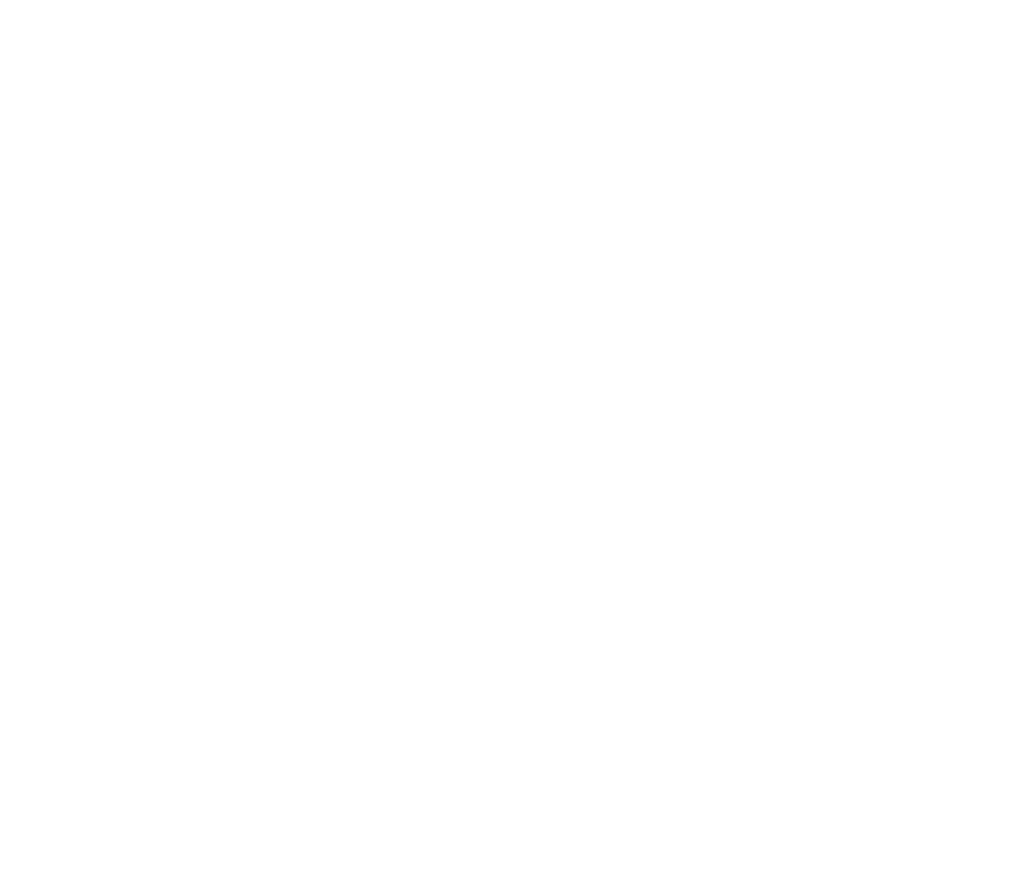
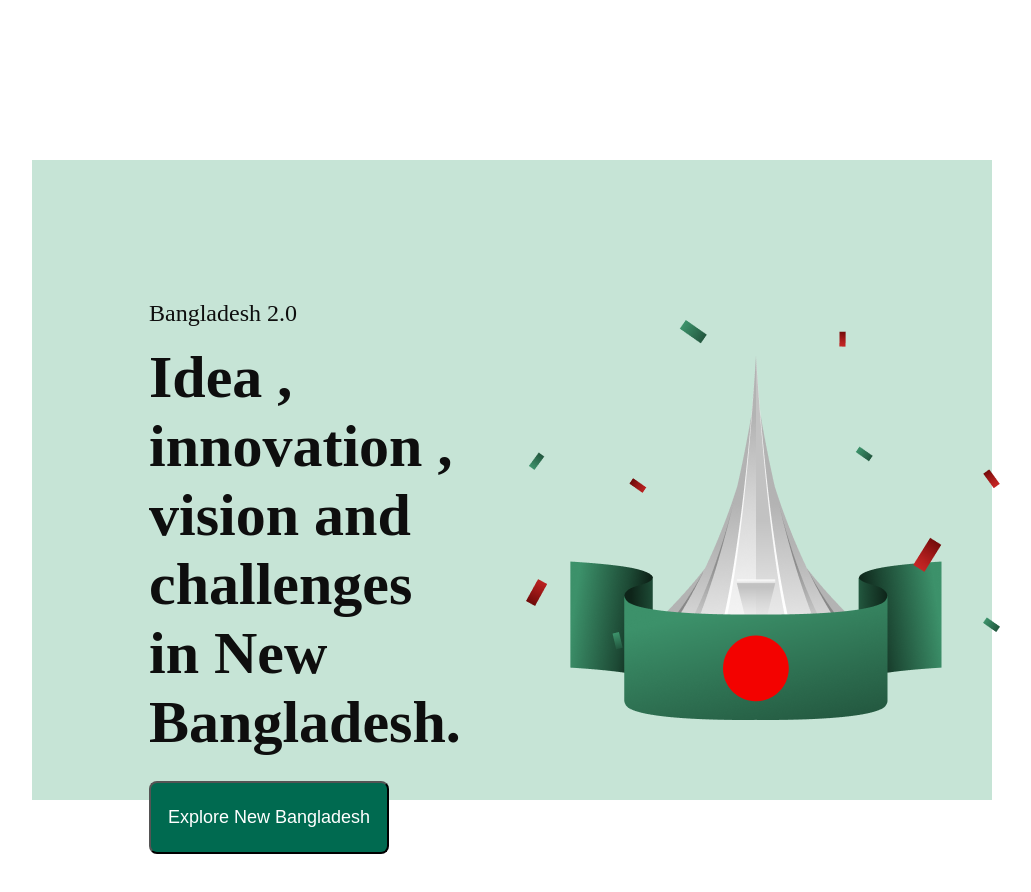
Before and after one commit to mahbubhossen/ph-assingment-01, a plain HTML site: page index.html in a window 1280 px wide. Shown: the whole page, without its empty margins (128-1159 px from the left). Before the commit the page ends 800 px from the top, so only its background shows below. Drawn offline with Linux system fonts and the light colour scheme.

Commit message:
added banner area

```diff
--- a/index.html
+++ b/index.html
@@ -3,9 +3,31 @@
 <head>
     <meta charset="UTF-8">
     <meta name="viewport" content="width=device-width, initial-scale=1.0">
-    <title>Document</title>
+    <title>Bangladesh 2.0</title>
+    <link rel="stylesheet" href="styles/style.css">
 </head>
 <body>
+    <header>
+        <section id="banner_section">
+            <div class="banner_container">
+                <div class="banner_content">
+                    <p>Bangladesh 2.0</p>
+                    <h2>Idea , innovation ,
+                        vision and challenges in New Bangladesh.</h2>
+                    <div><button class="btn">Explore New Bangladesh</button></div>
+                </div>
+                <div class="image_box">
+                    <img src="assets/hero.png" alt="">
+                </div>
+            </div>
 
+        </section>
+    </header>
+    <main>
+
+    </main>
+    <footer>
+
+    </footer>
 </body>
 </html>
--- a/styles/style.css
+++ b/styles/style.css
@@ -0,0 +1,56 @@
+*{
+    margin: 0;
+    padding: 0;
+}
+
+/* group styles */
+
+.btn{
+    background-color: #006A50;
+    border-radius: 8px;
+    padding: 24px 17px;
+    color: #FFFFFF;
+    font-size: 18px;
+}
+
+/* banner section */
+#banner_section{
+    padding: 160px ;
+}
+
+.banner_container{
+    background-color: #C6E4D6;
+    max-width: 1280px;
+    height: 560px;
+    display: flex;
+    flex-direction: row;
+    gap: 64px;
+    padding-top: 80px;
+    /* padding-bottom: 80px; */
+    /* text-align: center; */
+}
+
+.banner_content{
+    margin: 60px 0px 117px 117px;
+}
+
+.banner_content p{
+    color: #0E0E0E ;
+    font-size: 24px;
+    font-weight: 500;
+    margin-bottom: 16px;
+}
+
+.banner_content h2{
+    color: #0E0E0E;
+    font-weight: bold;
+    font-size: 60px;
+    margin-bottom: 24px;
+}
+
+.image_box{
+    display: flex;
+    justify-content: center;
+    align-items: center;
+    padding-right: 70px;
+}
```
Also changed, not shown: assets/al-jazeera.png (added), assets/card-icon.png (added), assets/facebook.png (added), assets/hero.png (added), assets/instagram.png (added), assets/quote-bg.png (added), assets/satelite.png (added), assets/x.png (added).
